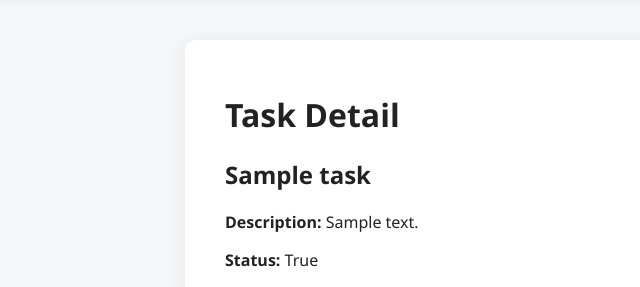
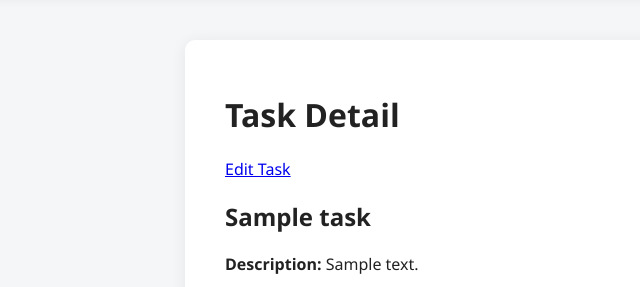
Before and after one commit to leykun-gizaw/task_manager, a Django app: page /tasks/1/ in a window 1280 px wide. Shown: the part 120-407 px from the top of the page, without its empty margins (15-655 px from the left). Run offline with Django 5.2, Linux system fonts and the light colour scheme; tables that the repository leaves empty hold one stand-in row (values such as "Sample post").

Commit message:
Implement task update functionality with view and form handling

```diff
--- a/tasks/templates/tasks/task_detail.html
+++ b/tasks/templates/tasks/task_detail.html
@@ -2,6 +2,7 @@
 
 {% block content %}
     <h1>Task Detail</h1>
+    <a href="{% url 'tasks:task_update' task.id %}" class="btn btn-primary">Edit Task</a>
     <div>
         <h2>{{ task.title }}</h2>
         <p><strong>Description:</strong> {{ task.description|default:"N/A" }}</p>
--- a/tasks/urls.py
+++ b/tasks/urls.py
@@ -7,4 +7,5 @@ urlpatterns = [
     path("", views.task_list, name="task_list"),
     path("<int:pk>/", views.task_detail, name="task_detail"),
     path("create/", views.task_create, name="task_create"),
+    path("<int:pk>/update/", views.task_update, name="task_update"),
 ]
--- a/tasks/views.py
+++ b/tasks/views.py
@@ -27,3 +27,15 @@ def task_create(request):
         form = TaskForm()
         pass
     return render(request, "tasks/task_form.html", {"form": form})
+
+
+def task_update(request, pk):
+    task = Task.objects.get(pk=pk)
+    if request.method == "POST":
+        form = TaskForm(request.POST, instance=task)
+        if form.is_valid():
+            form.save()
+            return redirect("tasks:task_list")
+    else:
+        form = TaskForm(instance=task)
+    return render(request, "tasks/task_form.html", {"form": form})
```
